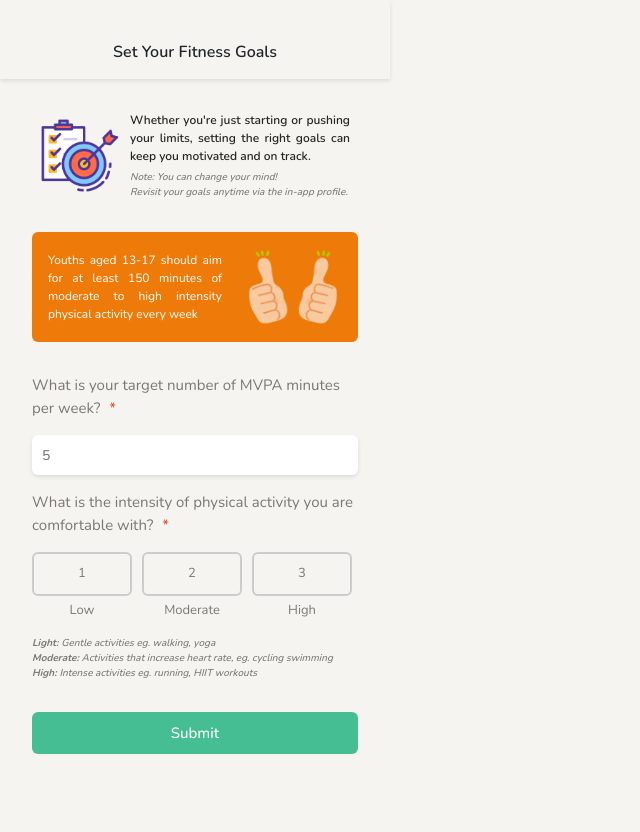
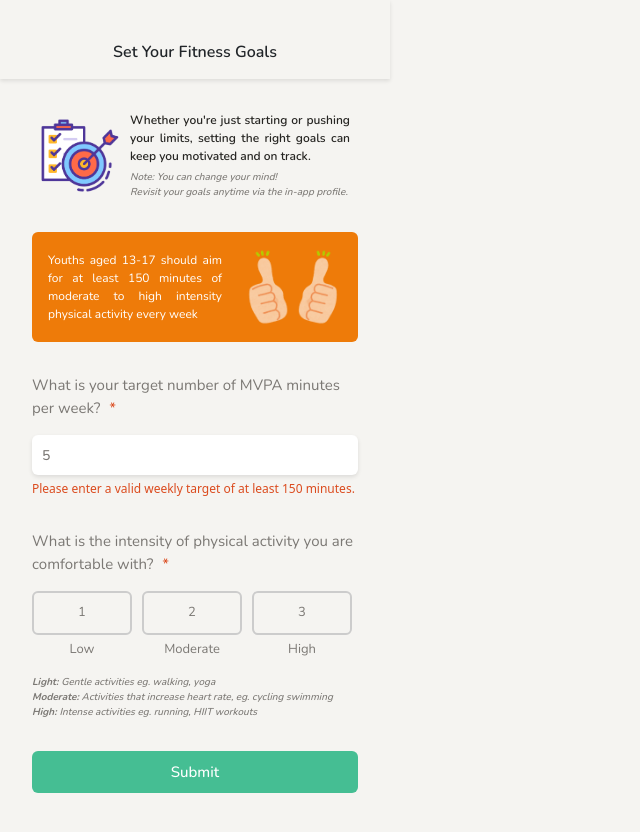
Before and after one commit to sherrykjy/IS483, a Vue app in the folder h365/: page /goal in a window 1280 px wide. Both pictures are taken after typing "5" into the empty fields and a click on the button "Submit". Shown: the top 832 px of the page, without its empty margins (0-640 px from the left). Built offline with nearby package versions, Linux system fonts and the light colour scheme; no server answers.

Commit message:
refactored setting of goal

```diff
--- a/h365/src/views/goalSettingPage.vue
+++ b/h365/src/views/goalSettingPage.vue
@@ -30,7 +30,7 @@
     </div>
 
     <div class="container">
-        <form @submit.prevent="submitGoal">
+        <form @submit.prevent="submitGoal" novalidate>
             <div class="question">
                 <div class="label">
                     What is your target number of MVPA minutes per week?
@@ -39,8 +39,10 @@
 
                 <div class="input drop-shadow">
                     <input type="number" v-model="goal" name="goal"
-                    id="goal" placeholder="Input your weekly target">
+                    id="goal" placeholder="Input your weekly target" step="1">
                 </div>
+
+                <p v-if="errorMessage" class="error-message">{{ errorMessage }}</p>
             </div>
 
             <div class="question">
@@ -95,7 +97,7 @@
             </div>
 
             <button class="formButton" style="color: var(--default-white);
-                background: var(--green); margin-top: 15px;"> <!-- need to add form handling here -->
+                background: var(--green); margin-top: 15px;">
                 Submit
             </button>
         </form>
@@ -123,11 +125,25 @@ export default {
     data() {
         return {
             selectedIntensity: '',
-            goal: ''
+            goal: '',
+            errorMessage: ''
         }
     },
     methods: {
         async submitGoal() {
+            this.errorMessage = '';
+
+            // validate goal input
+            if (this.goal < 150) {
+                console.log("error in goal input");
+                this.errorMessage = "Please enter a valid weekly target of at least 150 minutes.";
+                return;
+            } else if (!Number.isInteger(Number(this.goal))) {
+                console.log("invalid numeric input");
+                this.errorMessage = "Please enter a valid whole number of at least 150.";
+                return;
+            }
+
             try {
                 console.log("Submit goal attempt");
                 console.log("User email:", this.userEmail);
@@ -141,7 +157,7 @@ export default {
                 const goalResponse = await this.$http.post("http://127.0.0.1:5011/goal", {
                     user_id: this.userId,
                     goal_description: "Hit MVPA goal",
-                    tier: 1, // TO DO: confirm how tier is determined,
+                    tier: 1,
                     completed: false,
                     target: this.goal
                 })
@@ -297,4 +313,10 @@ input {
     font-family: text-bold;
 }
 
+.error-message {
+    color: var(--red);
+    font-size: 12px;
+    margin-top: 5px;
+}
+
 </style>
```
